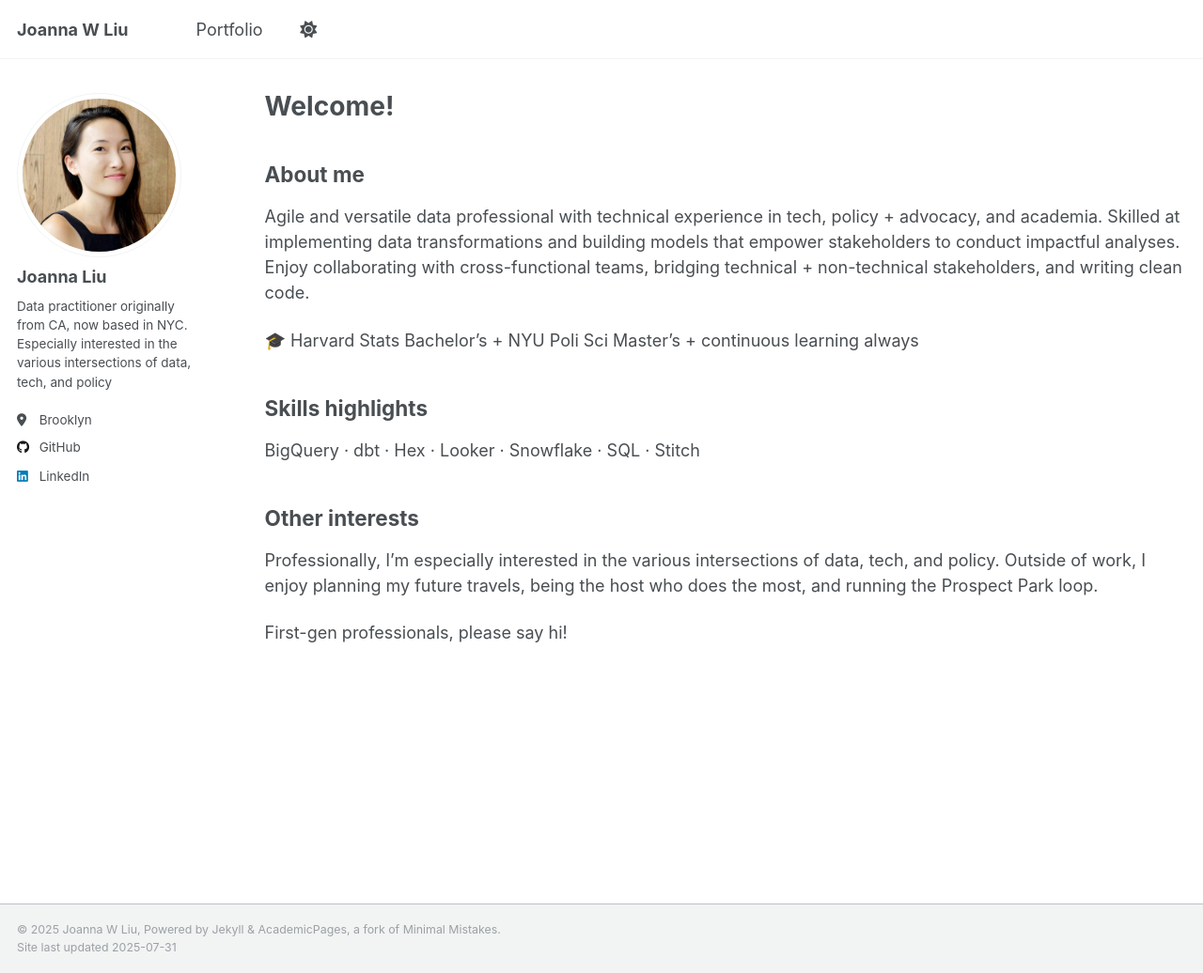
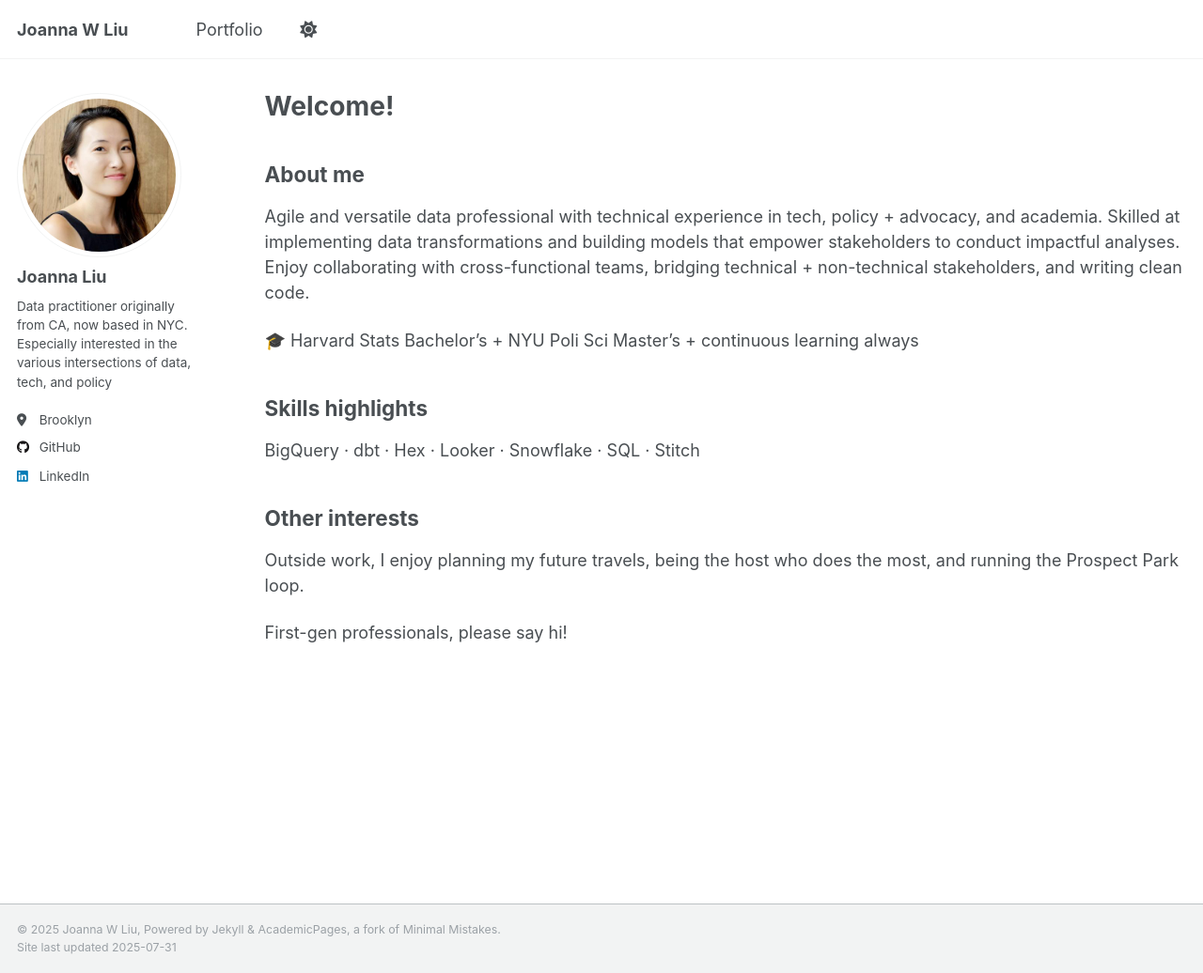
Before and after one commit to joannawliu/joannawliu.github.io, a Jekyll site: the page built from _pages/about.md, in a window 1280 px wide and 1036 px high. Shown: the whole window at 94% size. Built offline with Jekyll 4.4.1, drawn with Linux system fonts in a browser that asks for light colours; a script that is not in the unit is left out.

Commit message:
Update about.md

```diff
--- a/_pages/about.md
+++ b/_pages/about.md
@@ -22,6 +22,6 @@ BigQuery · dbt · Hex · Looker · Snowflake · SQL · Stitch
 
 ## Other interests
 
-Professionally, I'm especially interested in the various intersections of data, tech, and policy. Outside of work, I enjoy planning my future travels, being the host who does the most, and running the Prospect Park loop.
+Outside work, I enjoy planning my future travels, being the host who does the most, and running the Prospect Park loop.
 
 First-gen professionals, please say hi!
```
